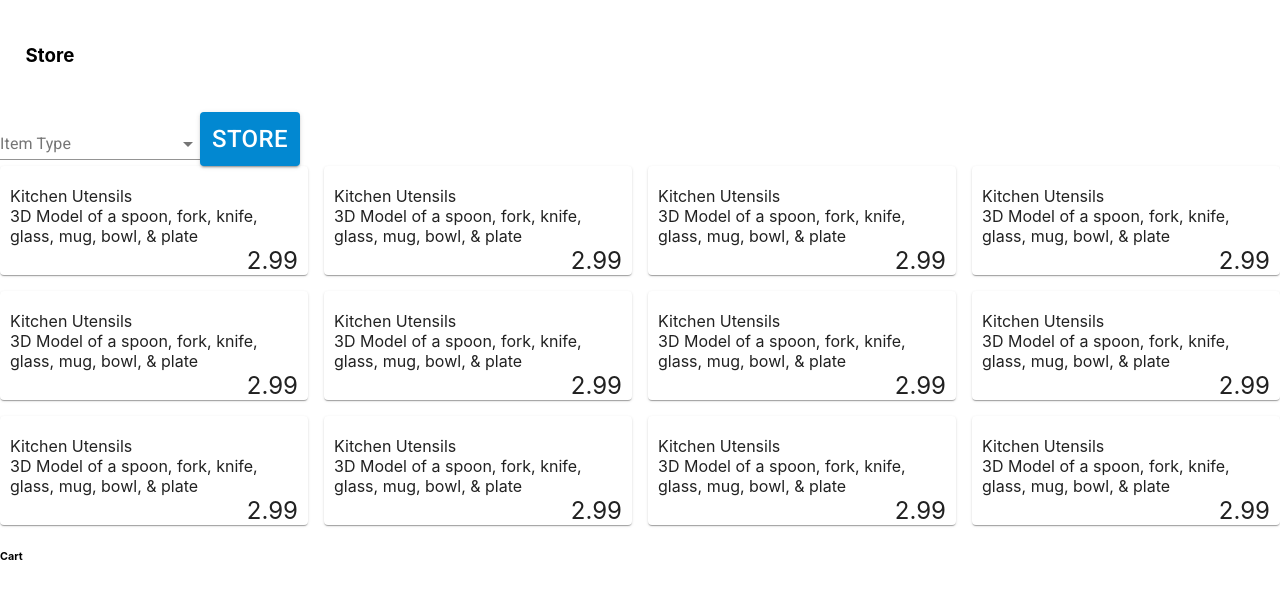
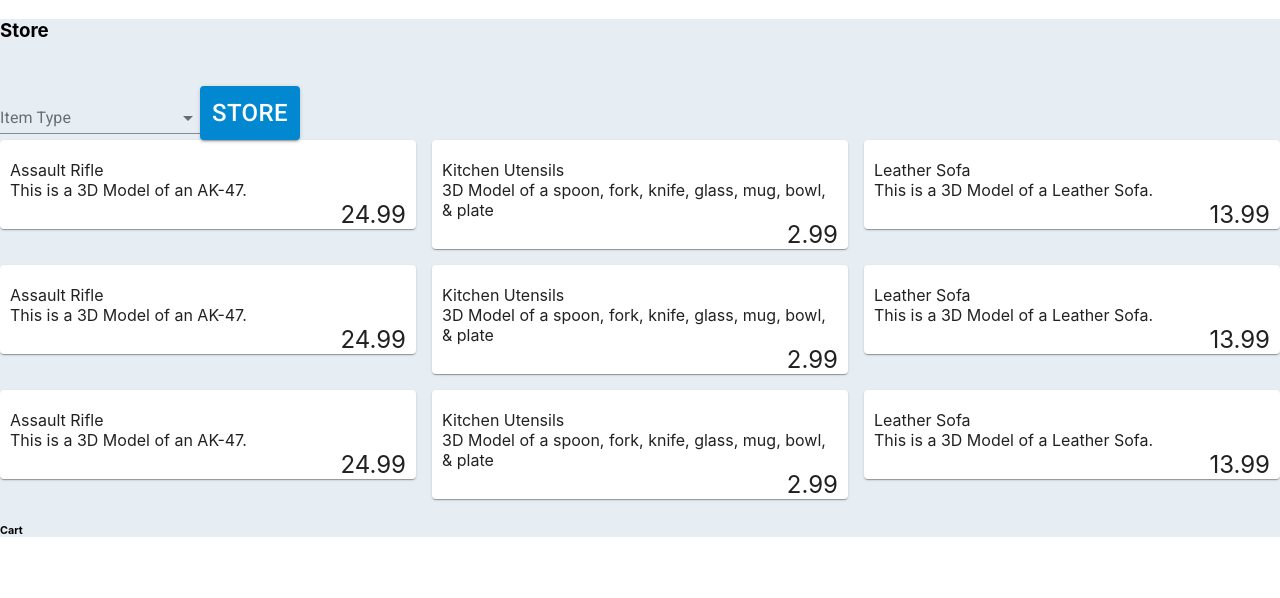
Before and after one commit to JosephThomasVasquez/storeApp, a React (Create React App) app: page / in a window 1280 px wide. Shown: the top 598 px of the page. Built offline with nearby package versions, Linux system fonts and the light colour scheme.

Commit message:
Updated grid and some styling

```diff
--- a/src/App.css
+++ b/src/App.css
@@ -1,5 +1,5 @@
 .App {
-
+  background-color: #e7eef3;
 }
 
 @media (prefers-reduced-motion: no-preference) {
@@ -9,7 +9,7 @@
 }
 
 .app-header {
-  padding: 2%;
+  padding: 0 0 2% 0;
 }
 
 .App-link {
--- a/src/components/ContainerDisplay.js
+++ b/src/components/ContainerDisplay.js
@@ -4,47 +4,71 @@ import Item from './Item';
 
 console.log(Grid);
 
+const items = [
+    {
+        id: 'wp001',
+        name: 'Assault Rifle',
+        model: 'AK47_20K_HP.FBX',
+        description: 'This is a 3D Model of an AK-47.',
+        poly: '20K',
+        rigged: true,
+        price: 24.99
+    },
+    {
+        id: 'kt001',
+        name: 'Kitchen Utensils',
+        model: 'Kitchen_Utensils_5K_LP.FBX',
+        description: '3D Model of a spoon, fork, knife, glass, mug, bowl, & plate',
+        poly: '5K',
+        rigged: false,
+        price: 2.99
+    },
+    {
+        id: 'fn001',
+        name: 'Leather Sofa',
+        model: 'Leather_Sofa_12K_HP.FBX',
+        description: 'This is a 3D Model of a Leather Sofa.',
+        poly: '12K',
+        rigged: false,
+        price: 13.99
+    },
+];
+
 function ContainerDisplay() {
+
+    console.log(items[0]);
 
     return (
     <div>
         <Grid container justify="center" spacing={2}>
-            <Grid item xs={3}>
-                <Item>Product</Item>
+            <Grid item xs={4}>
+                <Item title={items[0].name} description={items[0].description} price={items[0].price}></Item>
             </Grid>
-            <Grid item xs={3}>
-                <Item>Product</Item>
+            <Grid item xs={4}>
+                <Item title={items[1].name} description={items[1].description} price={items[1].price}></Item>
             </Grid>
-            <Grid item xs={3}>
-                <Item>Product</Item>
+            <Grid item xs={4}>
+                <Item title={items[2].name} description={items[2].description} price={items[2].price}></Item>
             </Grid>
-            <Grid item xs={3}>
-                <Item>Product</Item>
+            <Grid item xs={4}>
+                <Item title={items[0].name} description={items[0].description} price={items[0].price}></Item>
             </Grid>
-            <Grid item xs={3}>
-                <Item>Product</Item>
+            <Grid item xs={4}>
+                <Item title={items[1].name} description={items[1].description} price={items[1].price}></Item>
             </Grid>
-            <Grid item xs={3}>
-                <Item>Product</Item>
+            <Grid item xs={4}>
+                <Item title={items[2].name} description={items[2].description} price={items[2].price}></Item>
             </Grid>
-            <Grid item xs={3}>
-                <Item>Product</Item>
+            <Grid item xs={4}>
+                <Item title={items[0].name} description={items[0].description} price={items[0].price}></Item>
             </Grid>
-            <Grid item xs={3}>
-                <Item>Product</Item>
+            <Grid item xs={4}>
+                <Item title={items[1].name} description={items[1].description} price={items[1].price}></Item>
             </Grid>
-            <Grid item xs={3}>
-                <Item>Product</Item>
+            <Grid item xs={4}>
+                <Item title={items[2].name} description={items[2].description} price={items[2].price}></Item>
             </Grid>
-            <Grid item xs={3}>
-                <Item>Product</Item>
-            </Grid>
-            <Grid item xs={3}>
-                <Item>Product</Item>
-            </Grid>
-            <Grid item xs={3}>
-                <Item>Product</Item>
-            </Grid>
+
         </Grid>
     </div>);
 
--- a/src/components/Header.js
+++ b/src/components/Header.js
@@ -1,11 +1,5 @@
 import React, { useState } from 'react';
-import { FormControl, InputLabel, MenuItem } from '@material-ui/core';
-import { Button } from '@material-ui/core';
-import { Select } from '@material-ui/core';
-
-
-
-
+import { FormControl, InputLabel, MenuItem, Button, Select } from '@material-ui/core';
 
 function Header() {
 
@@ -30,7 +24,7 @@ function Header() {
             <h3 className="app-header">Store</h3>
             <FormControl className="">
                 <InputLabel>Item Type</InputLabel>
-                <Select labelId="Name" className="item-type" open={openType} onClose={handleClose} onOpen={handleOpen} value={itemtype} onChange={handleChange}>
+                <Select labelId="itemtype" className="item-type" open={openType} onClose={handleClose} onOpen={handleOpen} value={itemtype} onChange={handleChange}>
                     <MenuItem value={'All'}>All</MenuItem>
                     <MenuItem value={'Weapons'}>Weapons</MenuItem>
                     <MenuItem value={'Environment Objects'}>Environment Objects</MenuItem>
--- a/src/components/Item.js
+++ b/src/components/Item.js
@@ -1,44 +1,17 @@
 import React from "react";
 import Card from '@material-ui/core/Card'
 
-const items = [
-    {
-        id: 'wp001',
-        name: 'Assault Rifle',
-        model: 'AK47_20K_HP.FBX',
-        description: 'This is a 3D Model of an AK-47.',
-        poly: '20K',
-        rigged: true,
-        price: 24.99
-    },
-    {
-        id: 'kt001',
-        name: 'Kitchen Utensils',
-        model: 'Kitchen_Utensils_5K_LP.FBX',
-        description: '3D Model of a spoon, fork, knife, glass, mug, bowl, & plate',
-        poly: '5K',
-        rigged: false,
-        price: 2.99
-    },
-    {
-        id: 'fn001',
-        name: 'Leather Sofa',
-        model: 'Leather_Sofa_12K_HP.FBX',
-        description: 'This is a 3D Model of a Leather Sofa.',
-        poly: '12K',
-        rigged: false,
-        price: 13.99
-    },
-];
+
 
 function Item (props) {
+    //console.log(props.name);
     return (
     <div>
         <Card>
         <img className="item-img-card" src=""></img>
-        <p className="item-title-card">{items[1].name}</p>
-        <p className="item-description-card">{items[1].description}</p>
-        <p className="item-price-card">{items[1].price}</p>
+        <p className="item-title-card">{props.title}</p>
+        <p className="item-description-card">{props.description}</p>
+        <p className="item-price-card">{props.price}</p>
         </Card>
     </div>
     );
```
